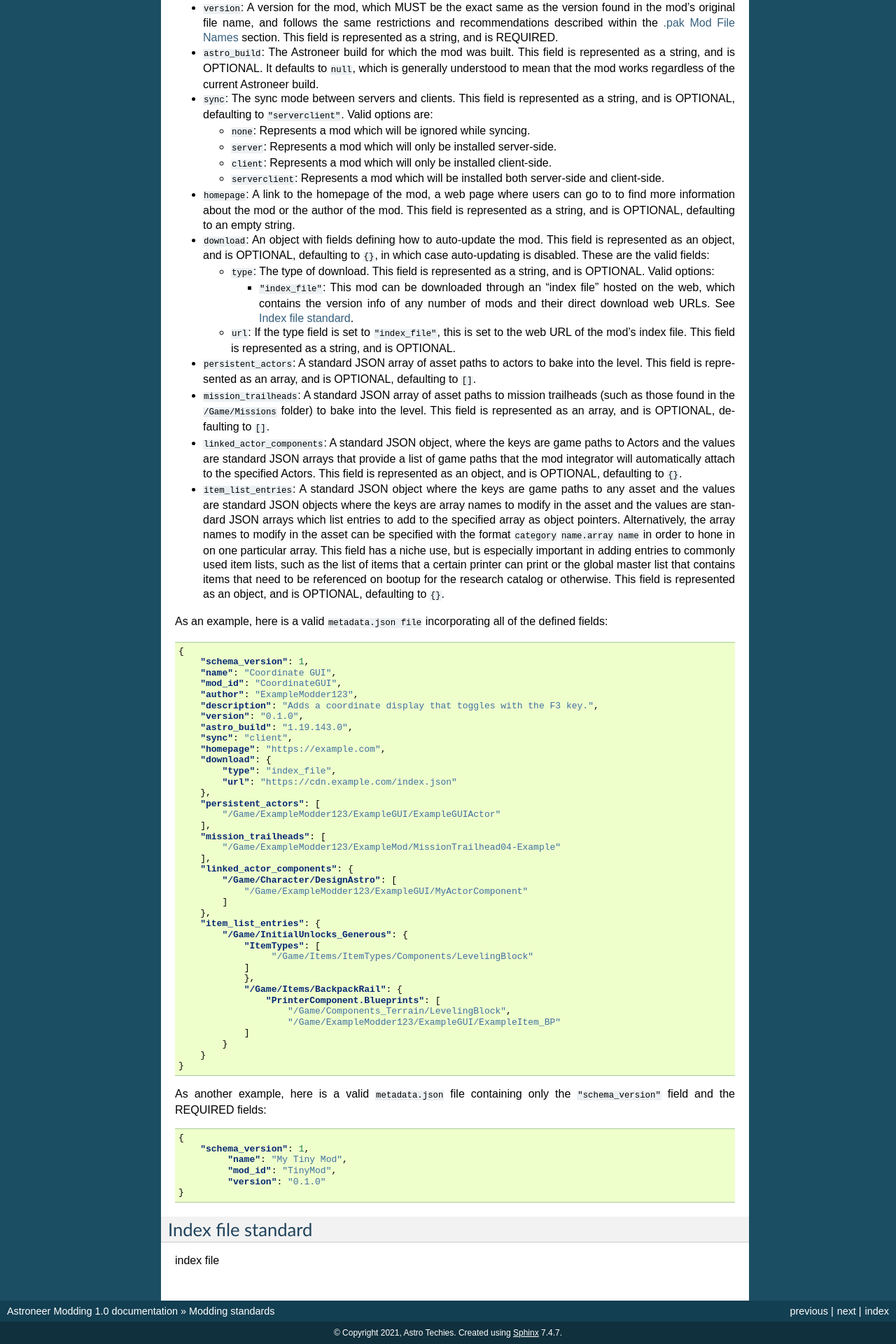
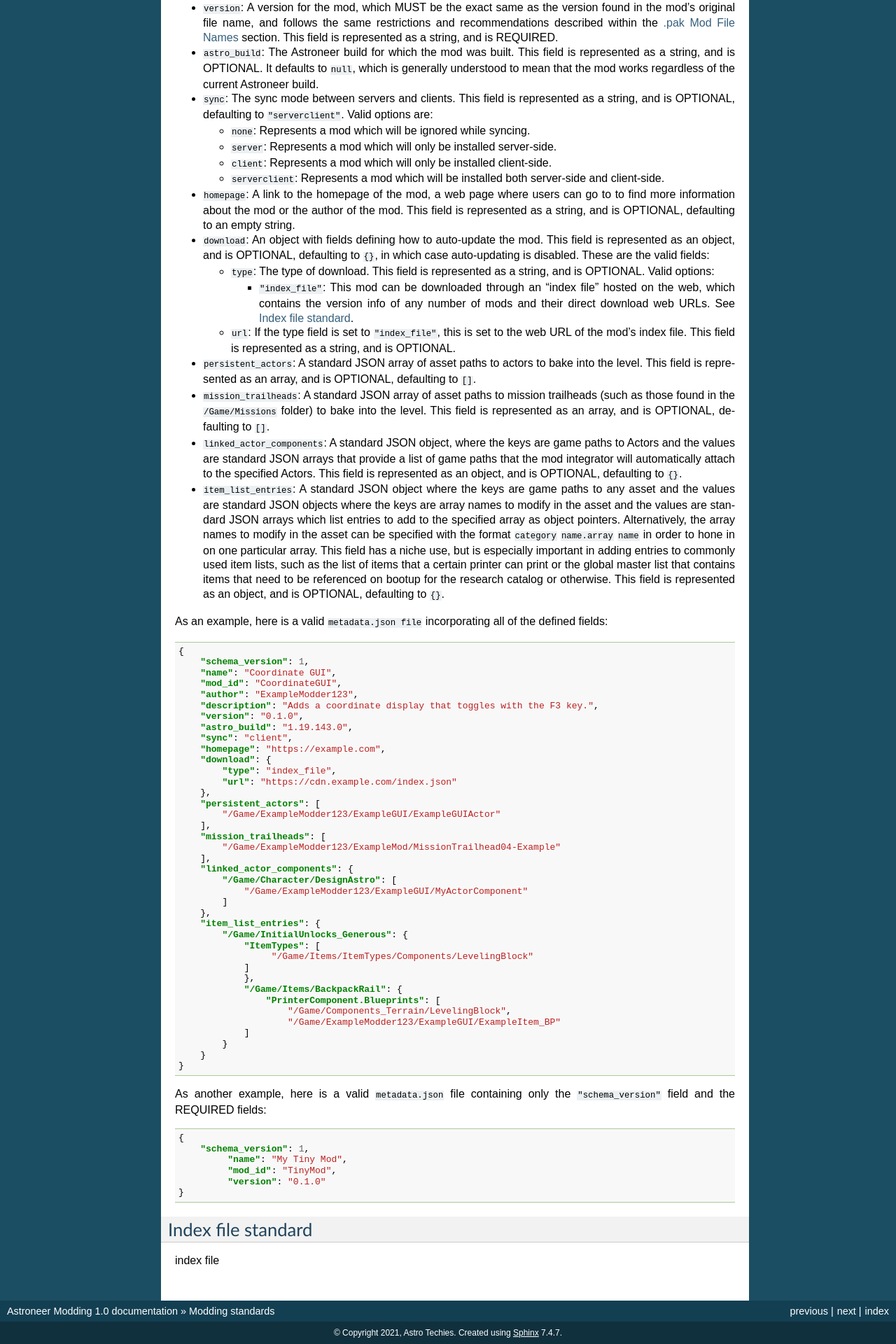
Before and after one commit to AstroTechies/astroneermodding, a Sphinx documentation site: the page built from docs/standards.rst, in a window 1280 px wide. Shown: the part 1323-3243 px from the top of the page at 70% size. Built offline with Sphinx 7.4.7, drawn with Linux system fonts in a browser that asks for light colours; pages that are not in the unit, such as notebooks, are missing from menus.

Commit message:
set pygments style to default

```diff
--- a/docs/conf.py
+++ b/docs/conf.py
@@ -90,7 +90,8 @@ exclude_patterns = ['_build']
 #show_authors = False
 
 # The name of the Pygments (syntax highlighting) style to use.
-pygments_style = 'sphinx'
+# pygments_style = 'sphinx'
+pygments_style = 'default'
 
 # A list of ignored prefixes for module index sorting.
 #modindex_common_prefix = []
```
